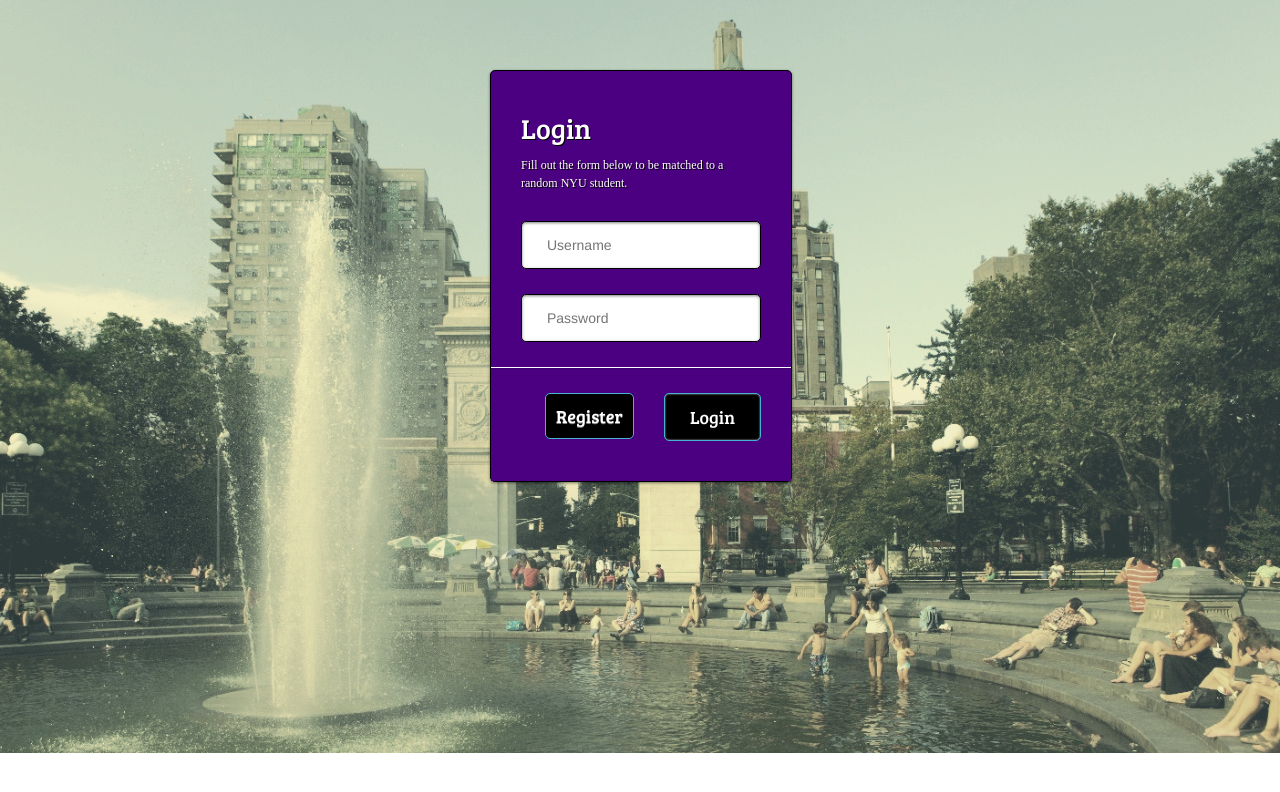
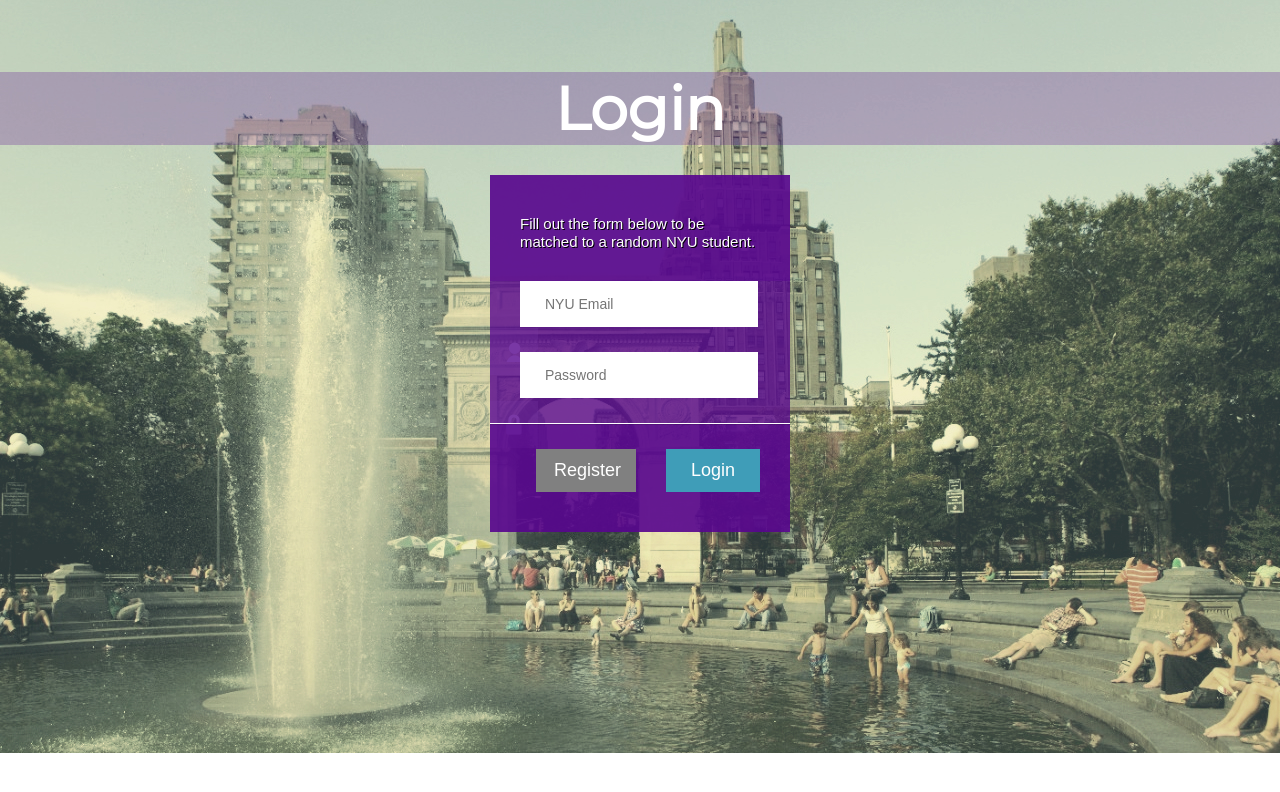
Before and after one commit to nyuconnect/nyuconnect.github.io, a plain HTML site: page login.html in a window 1280 px wide. Drawn offline with Linux system fonts and the light colour scheme; files whose address does not match are found by name.

Commit message:
Don't mess with this

```diff
--- a/css/index.css
+++ b/css/index.css
@@ -21,6 +21,7 @@ img.bg {
     margin-left: -512px;   /* 50% */
   }
 }
+
 body {
     background-image:url('../img/NYUcampus.jpg');
     background-repeat: no-repeat;
--- a/css/login.css
+++ b/css/login.css
@@ -16,6 +16,14 @@ SELECTION STYLING
 /*******************
 BODY STYLING
 *******************/
+
+h1 {
+font-family: 'Montserrat', sans-serif;
+font-size:60px;
+background-color:hsla(276, 92%, 29%, 0.25);
+text-align:center;
+color:white;
+}
 
 * {
 	margin: 0;
@@ -49,42 +57,17 @@ img.bg {
 body {
     background-image:url('../img/fountain.jpg');
     background-repeat: no-repeat;
-    background-size: 100% ;
+    background-size: 100%;
+
 }
 
 #wrapper {
 	/* Center wrapper perfectly */
 	width: 300px;
 	height: 100%;
-	margin: 70px auto;
+	margin: 30px auto;
+	background:hsla(276, 92%, 29%, 0.55);
 }
-
-/* Download Button (Demo Only) */
-.download {
-	display: block;
-	position: absolute;
-	float: right;
-	right: 25px;
-	bottom: 25px;
-	padding: 5px;
-
-	font-weight: bold;
-	font-size: 11px;
-	text-align: right;
-	text-decoration: none;
-	color: rgba(0,0,0,0.5);
-	text-shadow: 1px 1px 0 rgba(256,256,256,0.5);
-}
-
-.download:hover {
-	color: rgba(0,0,0,0.75);
-	text-shadow: 1px 1px 0 rgba(256,256,256,0.5);
-}
-
-.download:focus {
-	bottom: 24px;
-}
-
 
 /*******************
 LOGIN FORM
@@ -94,14 +77,7 @@ LOGIN FORM
 	width: 300px;
 	margin: 0 auto;
 	position: relative;
-
-	background: #4B0082;
-	border: 1px solid #000;
-	border-radius: 5px;
-
-	box-shadow: 0 1px 3px rgba(0,0,0,0.5);
-	-moz-box-shadow: 0 1px 3px rgba(0,0,0,0.5);
-	-webkit-box-shadow: 0 1px 3px rgba(0,0,0,0.5);
+	background:hsla(276, 92%, 29%, 0.55);
 }
 
 /*******************
@@ -110,20 +86,26 @@ HEADER
 
 .login-form .header {
 	padding: 40px 30px 30px 30px;
+	background:hsla(276, 92%, 29%, 0.55);
 }
 
 .login-form .header h1 {
-	font-family: 'Bree Serif', sans-serif;
+	font-family: Arial;
 	font-weight: 300;
 	font-size: 28px;
 	line-height:34px;
 	color: #fff;
 	text-shadow: 1px 1px 0 rgba(0,0,0,1.0);
 	margin-bottom: 10px;
+	text-align:center;
+	background:hsla(276, 92%, 29%, 0.55);
+
 }
 
 .login-form .header span {
-	font-size: 12px;
+	font-family:Arial;
+	font-size: 15px;
+	text-align:center;
 	line-height: 16px;
 	color: #fff;
 	text-shadow: 1px 1px 0 rgba(0,0,0,1.0);
@@ -141,20 +123,12 @@ CONTENT
 .login-form .content .input {
 	width: 188px;
 	padding: 15px 25px;
-
-	font-family: "HelveticaNeue-Light", "Helvetica Neue Light", "Helvetica Neue", Helvetica, Arial, "Lucida Grande", sans-serif;
+	font-family: Arial;
 	font-weight: 400;
 	font-size: 14px;
 	color: #9d9e9e;
 	text-shadow: 1px 1px 0 rgba(256,256,256,1.0);
-
 	background: #fff;
-	border: 1px solid #000;
-	border-radius: 5px;
-
-	box-shadow: inset 0 1px 3px rgba(0,0,0,0.50);
-	-moz-box-shadow: inset 0 1px 3px rgba(0,0,0,0.50);
-	-webkit-box-shadow: inset 0 1px 3px rgba(0,0,0,0.50);
 }
 
 /* Second input field */
@@ -184,11 +158,6 @@ CONTENT
 	left: 0px;
 	padding-right: 2px;
 	z-index: -1;
-
-	-moz-border-radius-topleft: 5px;
-	-moz-border-radius-bottomleft: 5px;
-	-webkit-border-top-left-radius: 5px;
-	-webkit-border-bottom-left-radius: 5px;
 }
 
 .user-icon {
@@ -221,10 +190,8 @@ FOOTER
 .login-form .footer {
 	padding: 25px 30px 40px 30px;
 	overflow: auto;
-
-	background: #4B0082;
+	background:hsla(276, 92%, 29%, 0.55);
 	border-top: 1px solid #fff;
-
 	box-shadow: inset 0 1px 0 rgba(0,0,0,0.15);
 	-moz-box-shadow: inset 0 1px 0 rgba(0,0,0,0.15);
 	-webkit-box-shadow: inset 0 1px 0 rgba(0,0,0,0.15);
@@ -234,27 +201,17 @@ FOOTER
 .login-form .footer .button {
 	float:right;
 	padding: 11px 25px;
-
-	font-family: 'Bree Serif', serif;
+	font-family: Arial;
 	font-weight: 300;
 	font-size: 18px;
-	color: #fff;
-	text-shadow: 0px 1px 0 rgba(0,0,0,0.25);
-
-	background: #000000;
-	border: 1px solid #46b3d3;
-	border-radius: 5px;
+	color: white;
+	background:#3f9db8;
 	cursor: pointer;
-
-	box-shadow: inset 0 0 2px rgba(256,256,256,0.75);
-	-moz-box-shadow: inset 0 0 2px rgba(256,256,256,0.75);
-	-webkit-box-shadow: inset 0 0 2px rgba(256,256,256,0.75);
 }
 
 .login-form .footer .button:hover {
-	background: #3f9db8;
-	border: 1px solid rgba(256,256,256,0.75);
-
+	background: #b77fdc;
+	color:white;
 	box-shadow: inset 0 1px 3px rgba(0,0,0,0.5);
 	-moz-box-shadow: inset 0 1px 3px rgba(0,0,0,0.5);
 	-webkit-box-shadow: inset 0 1px 3px rgba(0,0,0,0.5);
@@ -263,9 +220,6 @@ FOOTER
 .login-form .footer .button:focus {
 	position: relative;
 	bottom: -1px;
-
-	background: #4B0082;
-
 	box-shadow: inset 0 1px 6px rgba(256,256,256,0.75);
 	-moz-box-shadow: inset 0 1px 6px rgba(256,256,256,0.75);
 	-webkit-box-shadow: inset 0 1px 6px rgba(256,256,256,0.75);
@@ -275,29 +229,23 @@ FOOTER
 .login-form .footer .register {
 	display: block;
 	float: right;
-	padding: 10px;
+	padding: 11px;
+	padding-left:18px;
 	margin-right: 30px;
-
+	padding-right:15px;
 	background: none;
 	border: none;
 	cursor: pointer;
-
-	font-family: 'Bree Serif', serif;
+	font-family: Arial;
 	font-weight: 300;
 	font-size: 18px;
 	color: #fff;
-	text-shadow: 0px 1px 0 rgba(256,256,256,0.5);
-
-	background: #000000;
-	border: 1px solid #46b3d3;
-	border-radius: 5px;
+	background: gray;
 	cursor: pointer;
 }
 
 .login-form .footer .register:hover {
-	background: #3f9db8;
-	border: 1px solid rgba(256,256,256,0.75);
-
+	background: #b77fdc;
 	box-shadow: inset 0 1px 3px rgba(0,0,0,0.5);
 	-moz-box-shadow: inset 0 1px 3px rgba(0,0,0,0.5);
 	-webkit-box-shadow: inset 0 1px 3px rgba(0,0,0,0.5);
--- a/login.html
+++ b/login.html
@@ -2,25 +2,25 @@
 
 <html lang='en'>
 <head>
+    <link href='http://fonts.googleapis.com/css?family=Montserrat' rel='stylesheet' type='text/css'>
     <meta charset="UTF-8" />
     <title>
         Login to NYU-Connect
     </title>
     <link rel="stylesheet" type="text/css" href="css/login.css" />
 </head>
-<body>
-
+<body><br><br><br><br>
+<h1>Login</h1>
 <div id="wrapper">
 
 	<form name="login-form" class="login-form" action="" method="post">
 
 		<div class="header">
-		<h1>Login</h1>
 		<span>Fill out the form below to be matched to a random NYU student.</span>
 		</div>
 
 		<div class="content">
-		<input name="username" type="text" class="input username" placeholder="Username" />
+		<input name="username" type="text" class="input username" placeholder="NYU Email" />
 		<div class="user-icon"></div>
 		<input name="password" type="password" class="input password" placeholder="Password" />
 		<div class="pass-icon"></div>
```
Also changed, not shown: css/homepage.css (+5 -5 lines), firechat-master/examples/Jazz.html (+4 -3 lines), firechat-master/examples/Pop.html (+5 -3 lines), firechat-master/examples/Punk.html (+3 -3 lines), firechat-master/examples/Rock.html (+2 -2 lines), firechat-master/src/js/firechat.js (+4 -5 lines), homepage.html (+9 -7 lines), index.html (+1 -1 lines), firechat-master/dist/0.1.5/firechat-default.js, firechat-master/dist/0.1.5/firechat-default.min.js.
